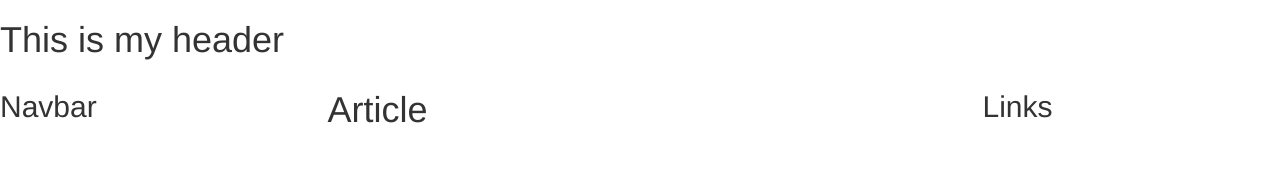
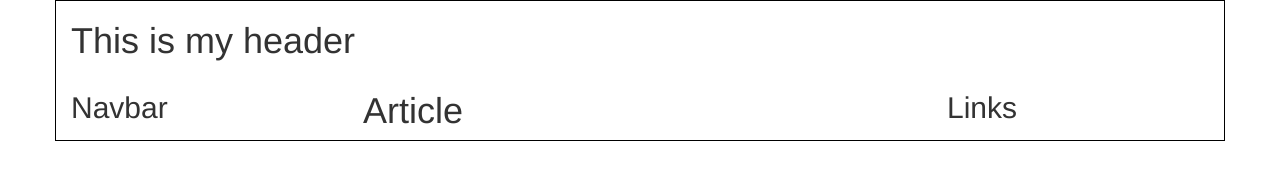
Before and after one commit to czmarc1/bootstrap_grid, a plain HTML site: page index.html in a window 1280 px wide. Drawn offline with nearby package versions, Linux system fonts and the light colour scheme.

Commit message:
Update index.html

```diff
--- a/index.html
+++ b/index.html
@@ -24,7 +24,7 @@
 
 </head>
 <body>
-<div classs="container">
+<div class="container">
     <!-- all content goes here -->
     <div class="row">
         <header class="col-md-12">
```
